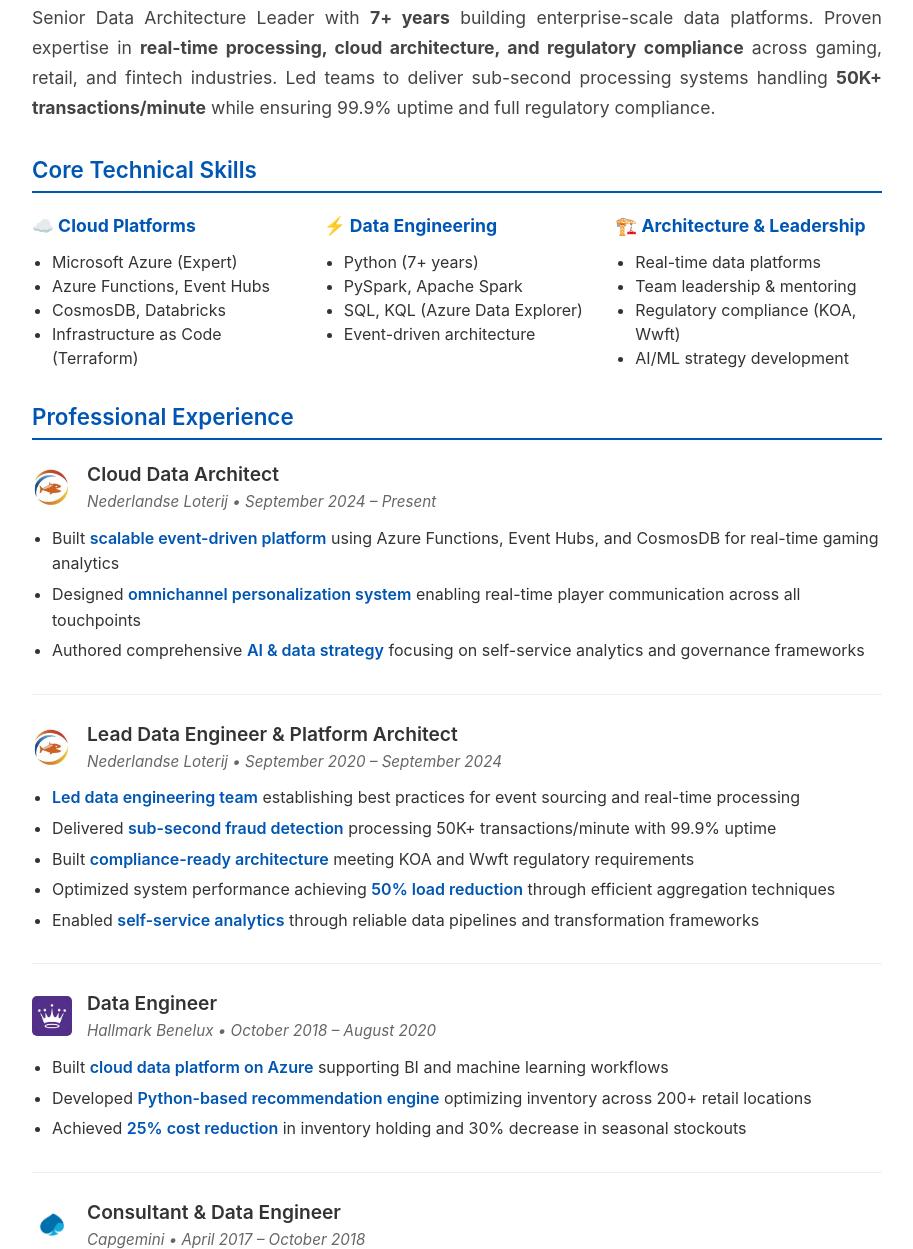
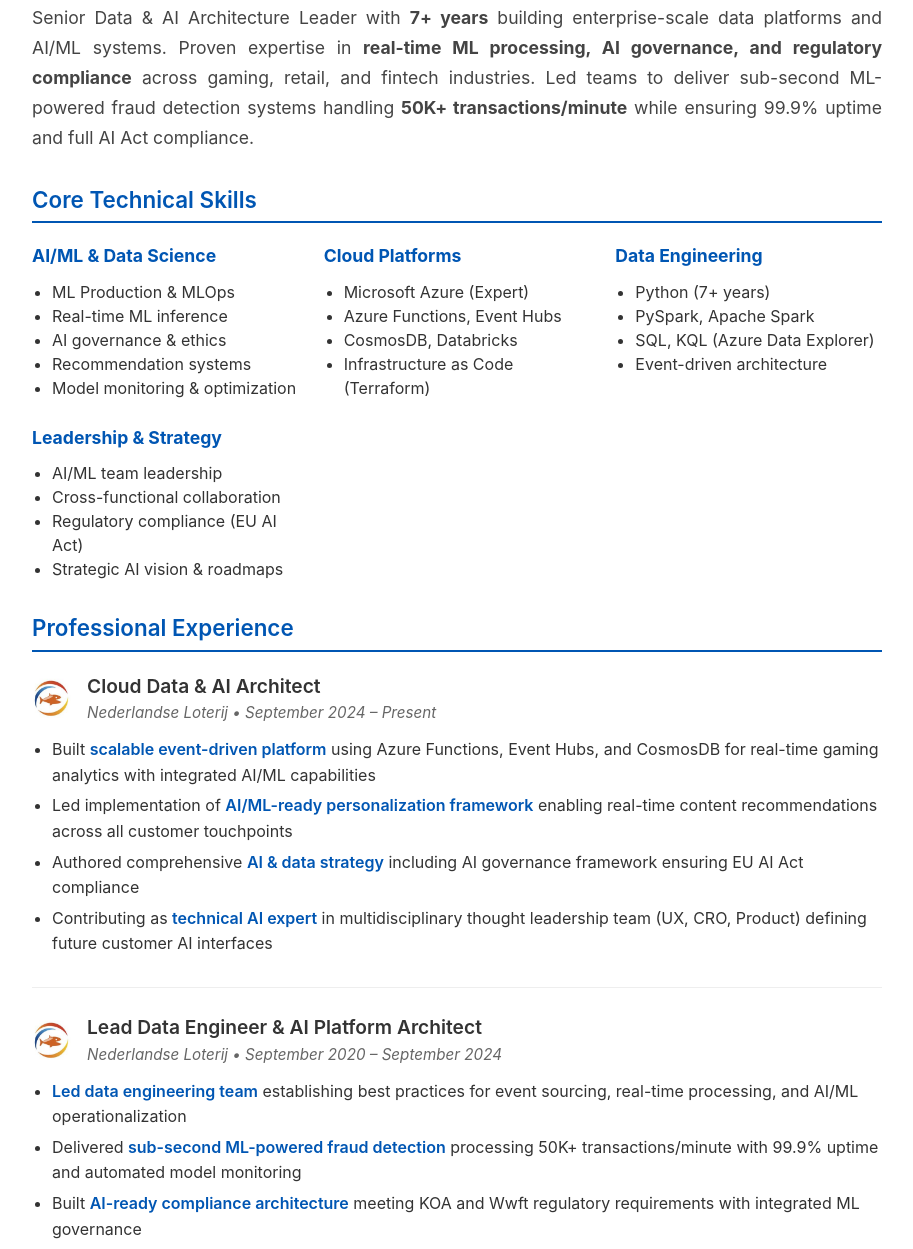
Before and after one commit to HiddevH/hiddevanheijst.nl, a plain HTML site: page resume.html in a window 1280 px wide. Shown: the part 427-1676 px from the top of the page, without its empty margins (183-1096 px from the left). Drawn offline with Linux system fonts and the light colour scheme.

Commit message:
update resume

```diff
--- a/resume.html
+++ b/resume.html
@@ -413,7 +413,7 @@
         <div class="header">
             <div class="header-content">
                 <h1>Hidde van Heijst</h1>
-                <p class="title">Cloud Data Architect & Engineering Leader</p>
+                <p class="title">Cloud Data & AI Architect</p>
                 <p class="location">Hilversum, Netherlands</p>
             </div>
             <img src="profielfoto.png" alt="Hidde van Heijst">
@@ -440,14 +440,24 @@
 
         <div class="summary">
             <h2>Professional Summary</h2>
-            <p>Senior Data Architecture Leader with <strong>7+ years</strong> building enterprise-scale data platforms. Proven expertise in <strong>real-time processing, cloud architecture, and regulatory compliance</strong> across gaming, retail, and fintech industries. Led teams to deliver sub-second processing systems handling <strong>50K+ transactions/minute</strong> while ensuring 99.9% uptime and full regulatory compliance.</p>
+            <p>Senior Data & AI Architecture Leader with <strong>7+ years</strong> building enterprise-scale data platforms and AI/ML systems. Proven expertise in <strong>real-time ML processing, AI governance, and regulatory compliance</strong> across gaming, retail, and fintech industries. Led teams to deliver sub-second ML-powered fraud detection systems handling <strong>50K+ transactions/minute</strong> while ensuring 99.9% uptime and full AI Act compliance.</p>
         </div>
 
         <div class="skills-section">
             <h2>Core Technical Skills</h2>
             <div class="skills-grid">
                 <div class="skill-category">
-                    <h4>☁️ Cloud Platforms</h4>
+                    <h4>AI/ML & Data Science</h4>
+                    <ul>
+                        <li>ML Production & MLOps</li>
+                        <li>Real-time ML inference</li>
+                        <li>AI governance & ethics</li>
+                        <li>Recommendation systems</li>
+                        <li>Model monitoring & optimization</li>
+                    </ul>
+                </div>
+                <div class="skill-category">
+                    <h4>Cloud Platforms</h4>
                     <ul>
                         <li>Microsoft Azure (Expert)</li>
                         <li>Azure Functions, Event Hubs</li>
@@ -456,7 +466,7 @@
                     </ul>
                 </div>
                 <div class="skill-category">
-                    <h4>⚡ Data Engineering</h4>
+                    <h4>Data Engineering</h4>
                     <ul>
                         <li>Python (7+ years)</li>
                         <li>PySpark, Apache Spark</li>
@@ -465,12 +475,12 @@
                     </ul>
                 </div>
                 <div class="skill-category">
-                    <h4>🏗️ Architecture & Leadership</h4>
+                    <h4>Leadership & Strategy</h4>
                     <ul>
-                        <li>Real-time data platforms</li>
-                        <li>Team leadership & mentoring</li>
-                        <li>Regulatory compliance (KOA, Wwft)</li>
-                        <li>AI/ML strategy development</li>
+                        <li>AI/ML team leadership</li>
+                        <li>Cross-functional collaboration</li>
+                        <li>Regulatory compliance (EU AI Act)</li>
+                        <li>Strategic AI vision & roadmaps</li>
                     </ul>
                 </div>
             </div>
@@ -483,15 +493,16 @@
                 <div class="job-header">
                     <img src="images/nederlandse_loterij_logo.png" alt="Nederlandse Loterij" class="company-logo">
                     <div>
-                        <h3 class="job-title">Cloud Data Architect</h3>
+                        <h3 class="job-title">Cloud Data & AI Architect</h3>
                         <p class="job-meta">Nederlandse Loterij • September 2024 – Present</p>
                     </div>
                 </div>
                 <div class="job-content">
                     <ul>
-                        <li>Built <span class="highlight">scalable event-driven platform</span> using Azure Functions, Event Hubs, and CosmosDB for real-time gaming analytics</li>
-                        <li>Designed <span class="highlight">omnichannel personalization system</span> enabling real-time player communication across all touchpoints</li>
-                        <li>Authored comprehensive <span class="highlight">AI & data strategy</span> focusing on self-service analytics and governance frameworks</li>
+                        <li>Built <span class="highlight">scalable event-driven platform</span> using Azure Functions, Event Hubs, and CosmosDB for real-time gaming analytics with integrated AI/ML capabilities</li>
+                        <li>Led implementation of <span class="highlight">AI/ML-ready personalization framework</span> enabling real-time content recommendations across all customer touchpoints</li>
+                        <li>Authored comprehensive <span class="highlight">AI & data strategy</span> including AI governance framework ensuring EU AI Act compliance</li>
+                        <li>Contributing as <span class="highlight">technical AI expert</span> in multidisciplinary thought leadership team (UX, CRO, Product) defining future customer AI interfaces</li>
                     </ul>
                 </div>
             </div>
@@ -500,17 +511,17 @@
                 <div class="job-header">
                     <img src="images/nederlandse_loterij_logo.png" alt="Nederlandse Loterij" class="company-logo">
                     <div>
-                        <h3 class="job-title">Lead Data Engineer & Platform Architect</h3>
+                        <h3 class="job-title">Lead Data Engineer & AI Platform Architect</h3>
                         <p class="job-meta">Nederlandse Loterij • September 2020 – September 2024</p>
                     </div>
                 </div>
                 <div class="job-content">
                     <ul>
-                        <li><span class="highlight">Led data engineering team</span> establishing best practices for event sourcing and real-time processing</li>
-                        <li>Delivered <span class="highlight">sub-second fraud detection</span> processing 50K+ transactions/minute with 99.9% uptime</li>
-                        <li>Built <span class="highlight">compliance-ready architecture</span> meeting KOA and Wwft regulatory requirements</li>
-                        <li>Optimized system performance achieving <span class="highlight">50% load reduction</span> through efficient aggregation techniques</li>
-                        <li>Enabled <span class="highlight">self-service analytics</span> through reliable data pipelines and transformation frameworks</li>
+                        <li><span class="highlight">Led data engineering team</span> establishing best practices for event sourcing, real-time processing, and AI/ML operationalization</li>
+                        <li>Delivered <span class="highlight">sub-second ML-powered fraud detection</span> processing 50K+ transactions/minute with 99.9% uptime and automated model monitoring</li>
+                        <li>Built <span class="highlight">AI-ready compliance architecture</span> meeting KOA and Wwft regulatory requirements with integrated ML governance</li>
+                        <li>Optimized system performance achieving <span class="highlight">50% load reduction</span> through efficient aggregation techniques and ML-based optimization</li>
+                        <li>Enabled <span class="highlight">self-service analytics and AI/ML workflows</span> through reliable data pipelines and MLOps frameworks</li>
                     </ul>
                 </div>
             </div>
```
